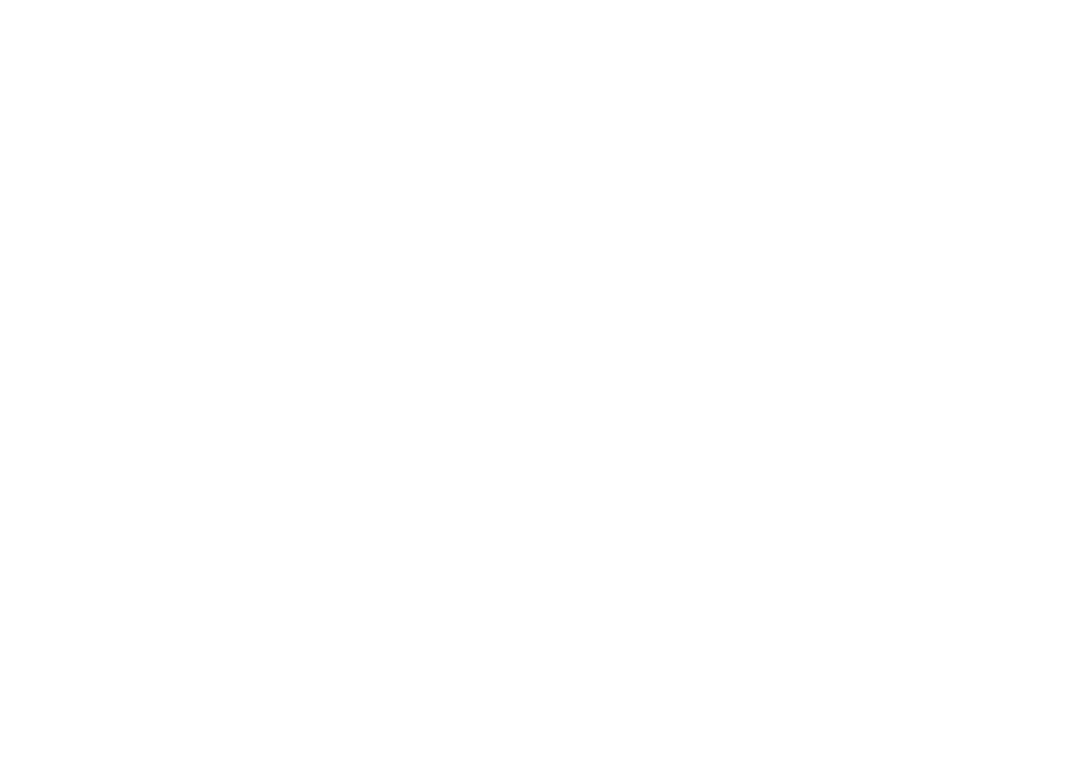
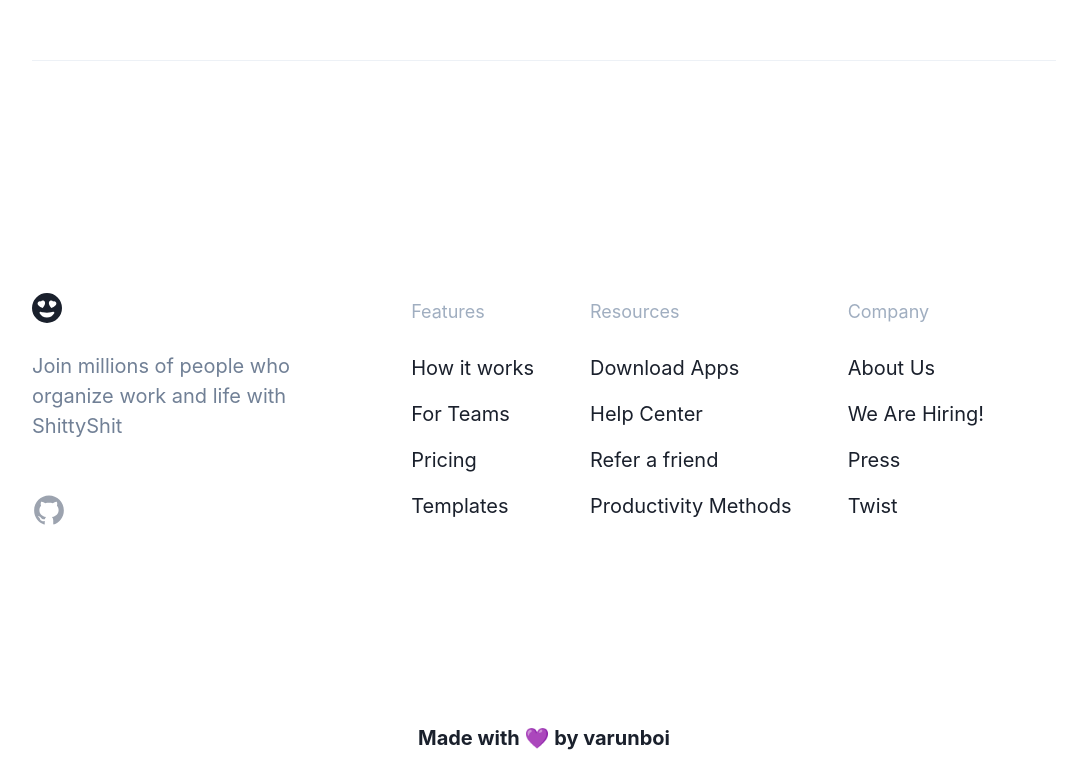
Before and after one commit to Mokshbajaj64/taskem, a React (Create React App) app: page / in a window 1280 px wide. Shown: the part 4042-4800 px from the top of the page, without its empty margins (96-1183 px from the left). Before the commit the page ends 4000 px from the top, so only its background shows below. Built offline with nearby package versions, Linux system fonts and the light colour scheme.

Commit message:
Footer stuff

```diff
--- /dev/null
+++ b/src/components/HomeFooter.tsx
@@ -0,0 +1,86 @@
+import { Divider, Text, Heading } from "@chakra-ui/react";
+import React from "react";
+import { BsEmojiHeartEyesFill } from "react-icons/bs";
+import { AiFillGithub } from "react-icons/ai";
+
+const HomeFooter = () => {
+  return (
+    <div className="flex justify-center items-start w-screen h-screen flex-col px-32">
+      <Divider className="pt-[10%]" />
+      <div className="flex h-full w-full justify-center items-center">
+        <Heading className="absolute bottom-0 mb-2" fontSize="xl" as="h3">
+          Made with 💜 by varunboi
+        </Heading>
+        <div className="flex justify-center items-center w-[30%] h-full">
+          <div className="flex flex-col gap-7">
+            <BsEmojiHeartEyesFill size="30" />
+            <Text color="gray.500" fontSize="xl">
+              Join millions of people who organize work and life with ShittyShit
+            </Text>
+            <AiFillGithub
+              size="34"
+              className="text-gray-400 hover:text-black mt-6 cursor-pointer"
+            />
+          </div>
+        </div>
+        <div className="flex justify-center items-center w-[70%] h-full">
+          <div className="flex w-full h-full gap-14 justify-center items-center">
+            <div className="flex flex-col gap-4">
+              <Text color="gray.400" fontSize="lg" className="mb-3">
+                Features
+              </Text>
+              <Text fontSize="xl" className="cursor-pointer hover:underline">
+                How it works
+              </Text>
+              <Text fontSize="xl" className="cursor-pointer hover:underline">
+                For Teams
+              </Text>
+              <Text fontSize="xl" className="cursor-pointer hover:underline">
+                Pricing
+              </Text>
+              <Text fontSize="xl" className="cursor-pointer hover:underline">
+                Templates
+              </Text>
+            </div>
+            <div className="flex flex-col gap-4">
+              <Text color="gray.400" fontSize="lg" className="mb-3">
+                Resources
+              </Text>
+              <Text fontSize="xl" className="cursor-pointer hover:underline">
+                Download Apps
+              </Text>
+              <Text fontSize="xl" className="cursor-pointer hover:underline">
+                Help Center
+              </Text>
+              <Text fontSize="xl" className="cursor-pointer hover:underline">
+                Refer a friend
+              </Text>
+              <Text fontSize="xl" className="cursor-pointer hover:underline">
+                Productivity Methods
+              </Text>
+            </div>
+            <div className="flex flex-col gap-4">
+              <Text color="gray.400" fontSize="lg" className="mb-3">
+                Company
+              </Text>
+              <Text fontSize="xl" className="cursor-pointer hover:underline">
+                About Us
+              </Text>
+              <Text fontSize="xl" className="cursor-pointer hover:underline">
+                We Are Hiring!
+              </Text>
+              <Text fontSize="xl" className="cursor-pointer hover:underline">
+                Press
+              </Text>
+              <Text fontSize="xl" className="cursor-pointer hover:underline">
+                Twist
+              </Text>
+            </div>
+          </div>
+        </div>
+      </div>
+    </div>
+  );
+};
+
+export default HomeFooter;
--- a/src/pages/Home.tsx
+++ b/src/pages/Home.tsx
@@ -1,5 +1,6 @@
 import React from "react";
 import HomeAbout from "../components/HomeAbout";
+import HomeFooter from "../components/HomeFooter";
 import HomeHero from "../components/HomeHero";
 import HomeMoreStuff from "../components/HomeMoreStuff";
 import HomeNavbar from "../components/HomeNavbar";
@@ -15,6 +16,7 @@
       <HomeUsage />
       <HomeStuff />
       <HomeMoreStuff />
+      <HomeFooter />
     </div>
   );
 };
```
